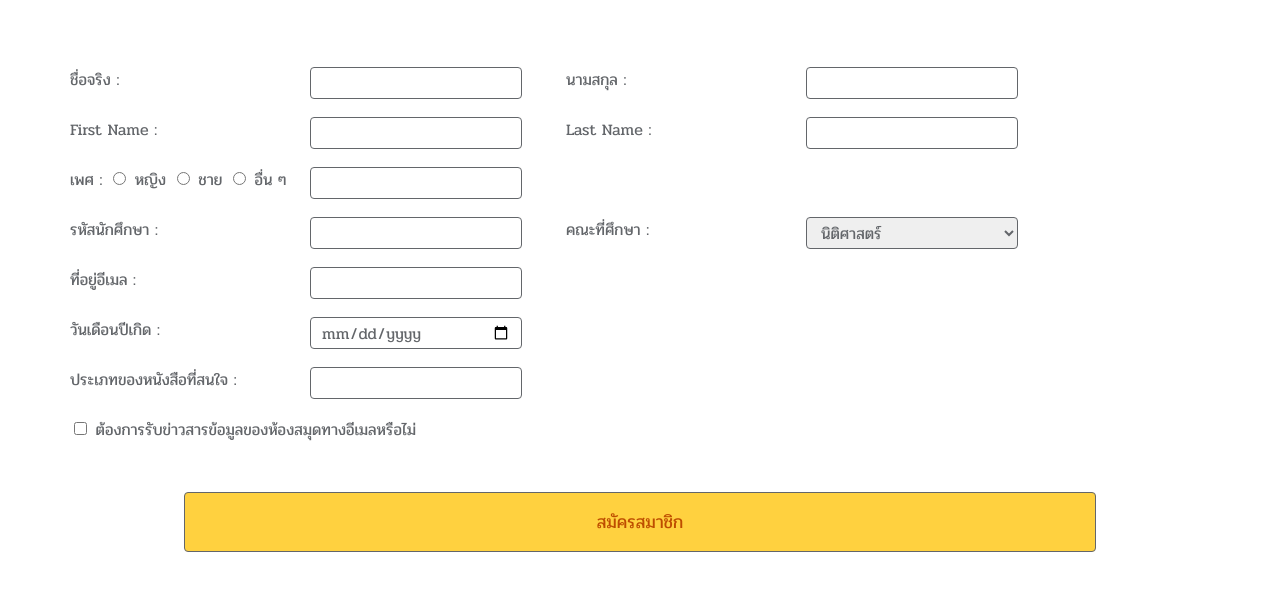
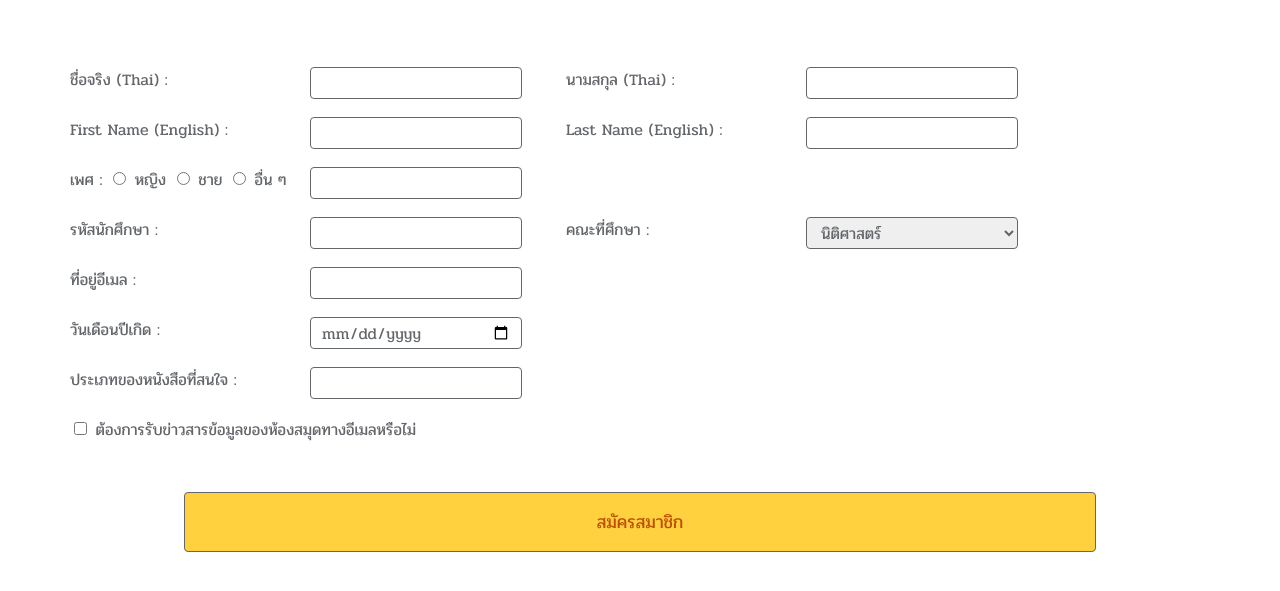
Before and after one commit to KaylahJin/6709616863_LibraryMembershipApplicationForm, a plain HTML site: page index.html in a window 1280 px wide. Shown: the part 93-684 px from the top of the page. Drawn offline with Linux system fonts and the light colour scheme; a web font is replaced by a local one.

Commit message:
Update Index

```diff
--- a/index.html
+++ b/index.html
@@ -18,23 +18,23 @@
     <form>
         <div class="form">
             <div class="input-box">
-                <label for="fnameth">ชื่อจริง :</label>
+                <label for="fnameth">ชื่อจริง (Thai) :</label>
                 <input type="text" id="fnameth" name="fnameth"><br><br>
             </div>
             <div class="input-box">
-                <label for="lnameth">นามสกุล :</label>
+                <label for="lnameth">นามสกุล (Thai) :</label>
                 <input type="text" id="lnameth" name="lnameth"><br><br>
             </div>
         </div>
 
         <div class="form">
             <div class="input-box">
-            <label for="fnameen">First Name :</label>
+            <label for="fnameen">First Name (English) :</label>
             <input type="text" id="fnameen" name="fnameen"><br><br>
             </div>
 
             <div class="input-box">
-            <label for="lnameen">Last Name :</label>
+            <label for="lnameen">Last Name (English) :</label>
             <input type="text" id="lnameen" name="lnameen"><br><br>
             </div>
         </div>
```
